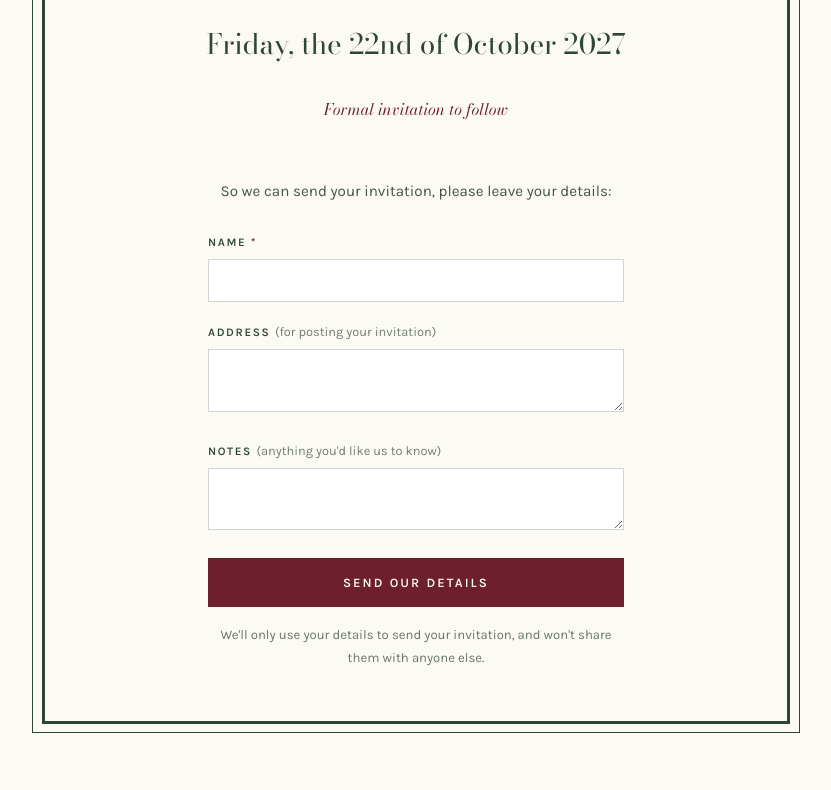
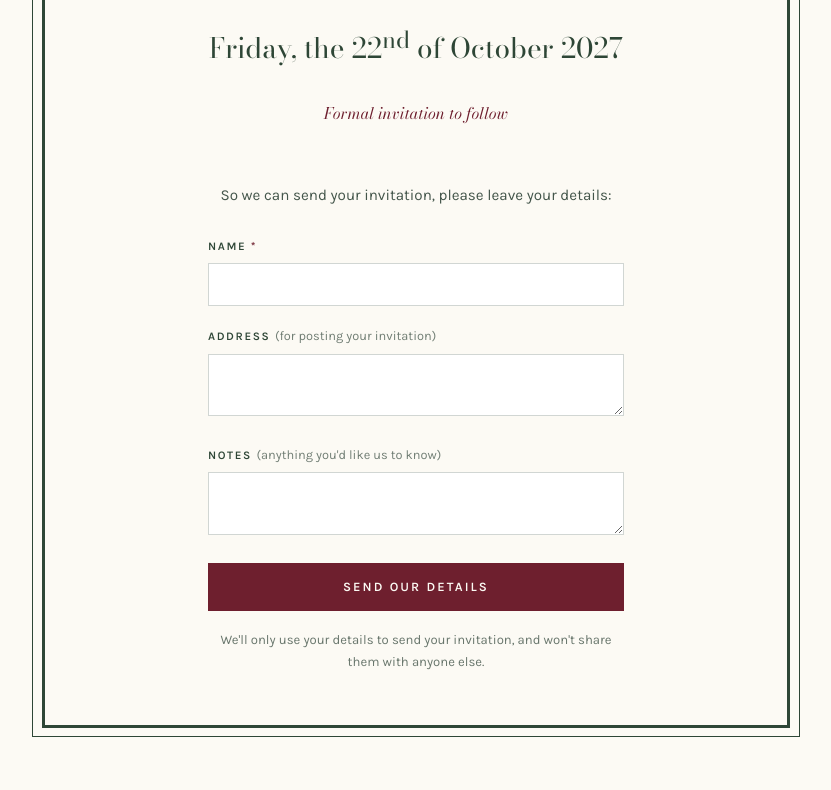
Before and after one commit to SJ-Wedding-2027/save-the-date, a plain HTML site: page index.html in a window 1280 px wide. Shown: the part 1355-2145 px from the top of the page, without its empty margins (224-1055 px from the left). Drawn offline with nearby package versions, Linux system fonts and the light colour scheme.

Commit message:
Update date format in index.html

```diff
--- a/index.html
+++ b/index.html
@@ -211,8 +211,7 @@
       <hr class="divider">
 
       <!-- EDIT: the date -->
-      <p class="date">Friday, the 22nd of October 2027</p>
-
+      <p class="date">Friday, the 22<sup>nd</sup> of October 2027</p>
       <!-- EDIT: closing line (or delete) -->
       <p class="followup">Formal invitation to follow</p>
 
```
